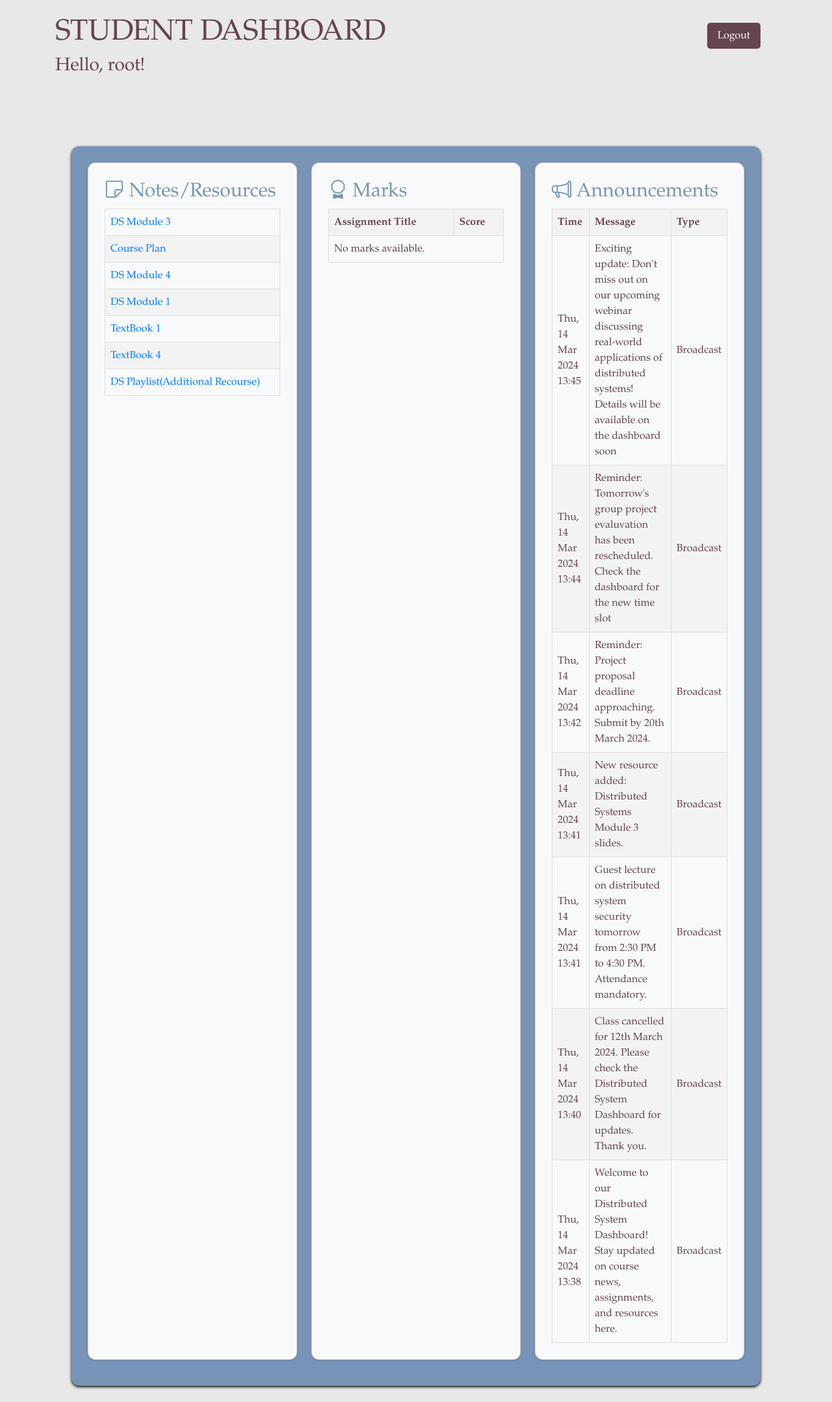
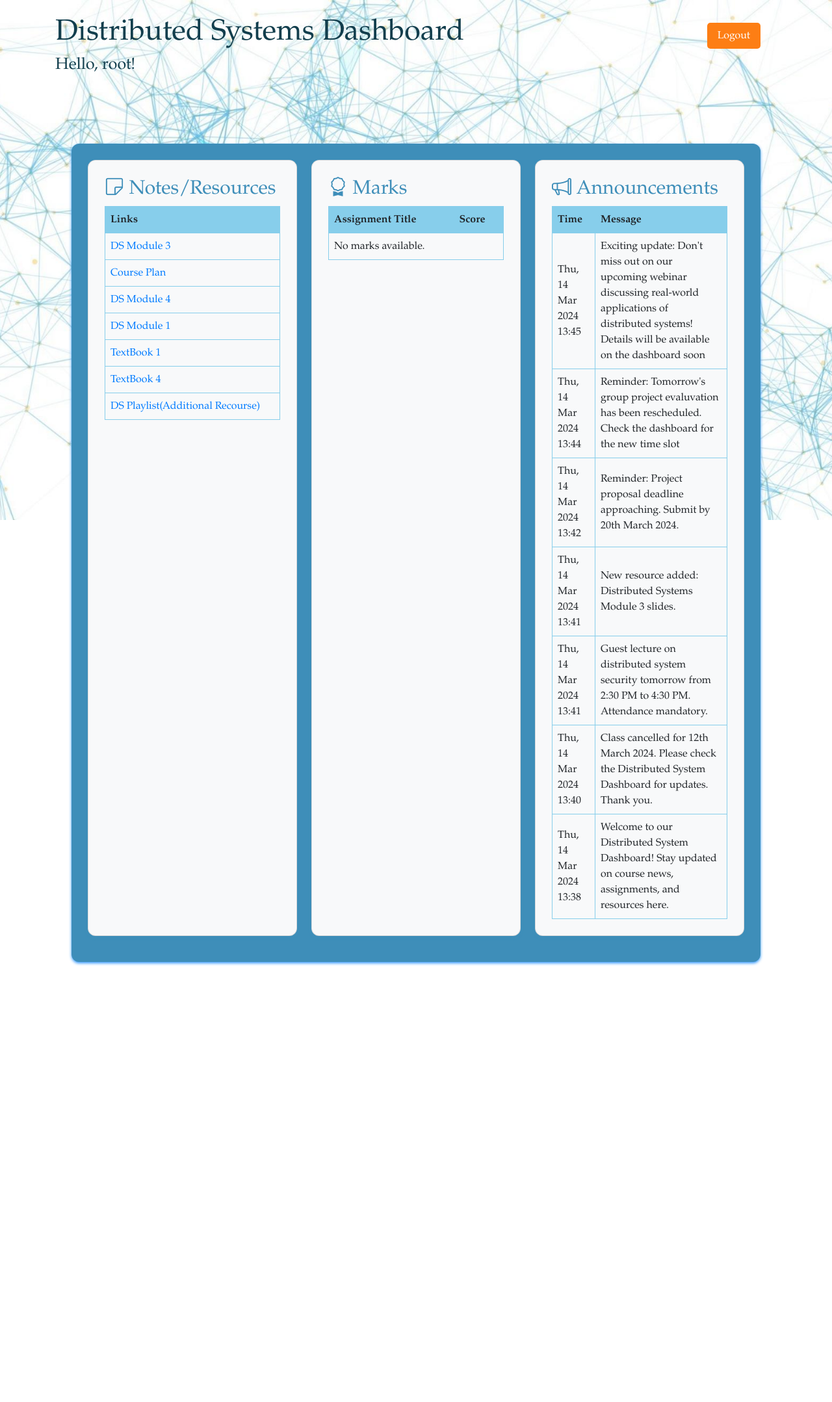
Before and after one commit to anurag1942003/EduTech-Distributed-Systems-Platform, a Django app: page /home/ in a window 1280 px wide. Shown: the whole page at 65% size. After the commit the page ends 1485 px from the top, so only its background shows below. Run offline with Django 5.2, Linux system fonts and the light colour scheme; a user stored in the database is signed in; data comes from the database, SQL or seed files in the repository; both versions use the stored data as it was after the commit; some libraries are stand-ins or nearby versions.

Commit message:
made some minor changes in ui

```diff
--- a/myapp/views.py
+++ b/myapp/views.py
@@ -38,7 +38,7 @@ def home_view(request):
         specific_student=request.user)).order_by('-created_at')
     context = {
         'user': request.user,
-        'welcome_message': "STUDENT DASHBOARD",
+        'welcome_message': "Distributed Systems Dashboard",
         'resources': resources,
         'marks': marks,
         'announcements': announcements,
--- a/templates/home.html
+++ b/templates/home.html
@@ -13,10 +13,21 @@
             padding: 0;
             display: flex;
             justify-content: center;
-            background-color: #E8E8E8;
-            color: #64444D;
+            background-color: #fff;
         }
 
+        .background-image {
+            position: fixed;
+            top: 0;
+            left: 0;
+            width: 100%;
+            height: 100%;
+            z-index: -1;
+            background-image: url('../static/images/bg.jpg');
+            background-size: cover;
+            background-position: center;
+            opacity: 0.8;
+        }
         .dashboard {
             display: grid;
             grid-template-columns: repeat(3, 1fr);
@@ -24,27 +35,33 @@
             max-width: 1300px;
             margin: 25px;
             padding: 25px;
-            background-color: #7994B7;
+            background-color: #3e8eb9;
             border-radius: 12px;
-            box-shadow: 0 2px 4px black;
+            box-shadow: 0 2px 4px #3399ff;
         }
 
         .column {
             padding: 25px;
             border-radius: 12px;
             background-color: #FFF;
-            box-shadow: 0 2px 4px rgba(0, 0, 0, 0.1);
+            box-shadow: 0 2px 4px #3e8eb9;
             transition: transform 0.2s ease;
         }
 
         h1 {
-            color: #64444D;
+            color:#123e4d;
             font-family: 'Garamond', serif;
             font-size: 45px;
         }
 
+        h3 {
+            color:#123e4d;
+            font-family: 'Garamond', serif;
+            font-size: 25px;
+        }
+
         h2 {
-            color: #7994B7;
+            color: #3e8eb9   ;
             font-family: 'Garamond', serif;
             font-size: 30px;
         }
@@ -65,7 +82,7 @@
 
         ul li a {
             text-decoration: none;
-            color: #64444D;
+            color: black;
             font-weight: bold;
             overflow: hidden;
             white-space: nowrap;
@@ -75,11 +92,11 @@
         }
 
         ul li a:hover {
-            color: #7994B7;
+            color: #3399ff;
         }
 
         button[type="submit"] {
-            background-color: #64444D;
+            background-color: #fd7e14;
             color: white;
             border: none;
             padding: 8px 16px;
@@ -95,7 +112,7 @@
         }
 
         h2 i {
-            color: #7994B7;
+            color: #3e8eb9;
         }
 
         .container {
@@ -109,26 +126,33 @@
 
         th,
         td {
-            border: 1px solid #dddddd;
+            border: 1px solid #87CEEB;
             padding: 8px;
             text-align: left;
         }
 
         th {
-            background-color: #f2f2f2;
-        }
-
-        tbody tr:nth-child(even) {
-            background-color: #f3f3f3;
+            background-color: #87CEEB;
         }
 
         tbody tr:hover {
-            background-color: #ececec;
+            background-color: #c7ecee;
+        }
+
+        .modal-content {
+            background-color: #fff;
+            border-radius: 12px;
+            box-shadow: 0 2px 4px rgba(0, 0, 0, 0.2);
+        }
+
+        .modal-body {
+            padding: 20px;
         }
     </style>
 </head>
+<body>
+    <div class="background-image"></div>
 
-<body>
     <div class="container">
         <br>
         <h1>{{ welcome_message }}</h1>
@@ -142,6 +166,11 @@
             <div class="column card bg-light">
                 <h2><i class="bi bi-sticky"></i>  Notes/Resources</h2>
                 <table>
+                    <thead>
+                        <tr>
+                            <th>Links</th>
+                        </tr>
+                    </thead>
                     <tbody>
                         {% for resource in resources %}
                         <tr>
@@ -187,24 +216,17 @@
                         <tr>
                             <th>Time</th>
                             <th>Message</th>
-                            <th>Type</th>
                         </tr>
                     </thead>
                     <tbody>
                         {% for announcement in announcements %}
-                        <tr>
+                        <tr class="announcement" data-message="{{ announcement.message }}" data-type="{% if announcement.for_all %}Broadcast{% else %}Private{% endif %}">
                             <td>{{ announcement.created_at|date:"D, d M Y H:i" }}</td>
                             <td>{{ announcement.message }}</td>
-                            <td>{% if announcement.for_all %}
-                                Broadcast
-                                {% else %}
-                                Private
-                                {% endif %}
-                            </td>
                         </tr>
                         {% empty %}
                         <tr>
-                            <td colspan="3">No announcements.</td>
+                            <td colspan="2">No announcements.</td>
                         </tr>
                         {% endfor %}
                     </tbody>
@@ -212,16 +234,32 @@
             </div>
         </div>
     </div>
+
+    <div class="modal fade" id="announcementModal" tabindex="-1" role="dialog" aria-labelledby="announcementModalLabel" aria-hidden="true">
+        <div class="modal-dialog" role="document">
+            <div class="modal-content">
+                <div class="modal-body">
+                    <h5 class="modal-title" id="announcementModalLabel"></h5>
+                    <p id="announcementDetails"></p>
+                </div>
+            </div>
+        </div>
+    </div>
+
+    <script src="https://code.jquery.com/jquery-3.5.1.slim.min.js"></script>
+    <script src="https://cdn.jsdelivr.net/npm/popper.js@1.16.1/dist/umd/popper.min.js"></script>
+    <script src="https://stackpath.bootstrapcdn.com/bootstrap/4.5.2/js/bootstrap.min.js"></script>
     <script>
-        const cards = document.querySelectorAll('.column.card');
-
-        cards.forEach(card => {
-            card.addEventListener('mouseenter', () => {
-                card.style.transform = 'scale(1.05)';
-            });
-
-            card.addEventListener('mouseleave', () => {
-                card.style.transform = 'scale(1)';
+        const announcements = document.querySelectorAll('.announcement');
+        announcements.forEach(announcement => {
+            announcement.addEventListener('click', () => {
+                const message = announcement.dataset.message;
+                const type = announcement.dataset.type;
+                const modalTitle = document.querySelector('#announcementModalLabel');
+                const modalBody = document.querySelector('#announcementDetails');
+                modalTitle.textContent = `${type} Announcement`;
+                modalBody.textContent = message;
+                $('#announcementModal').modal('show');
             });
         });
     </script>
```
Also changed, not shown: templates/login.html (+16 -12 lines), templates/register.html (+14 -10 lines), db.sqlite3, static/images/bg.jpg (added), templates/bg.jpeg (deleted).
